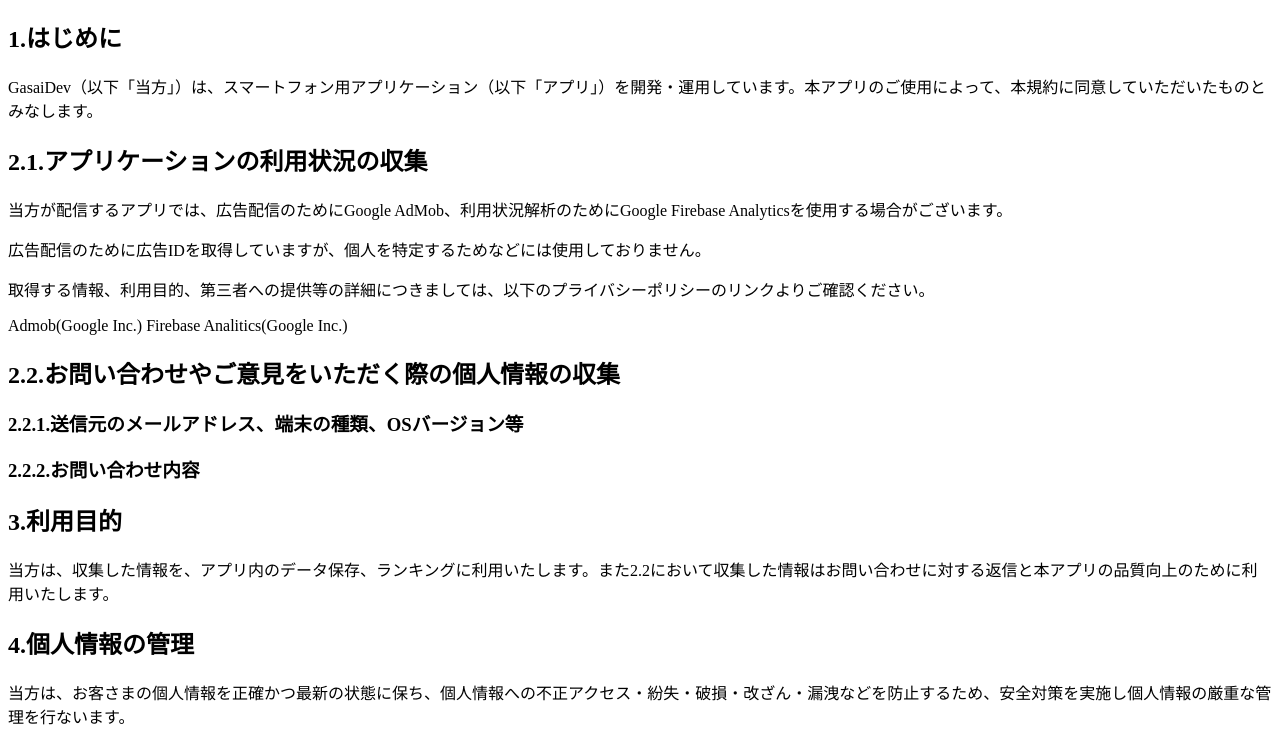
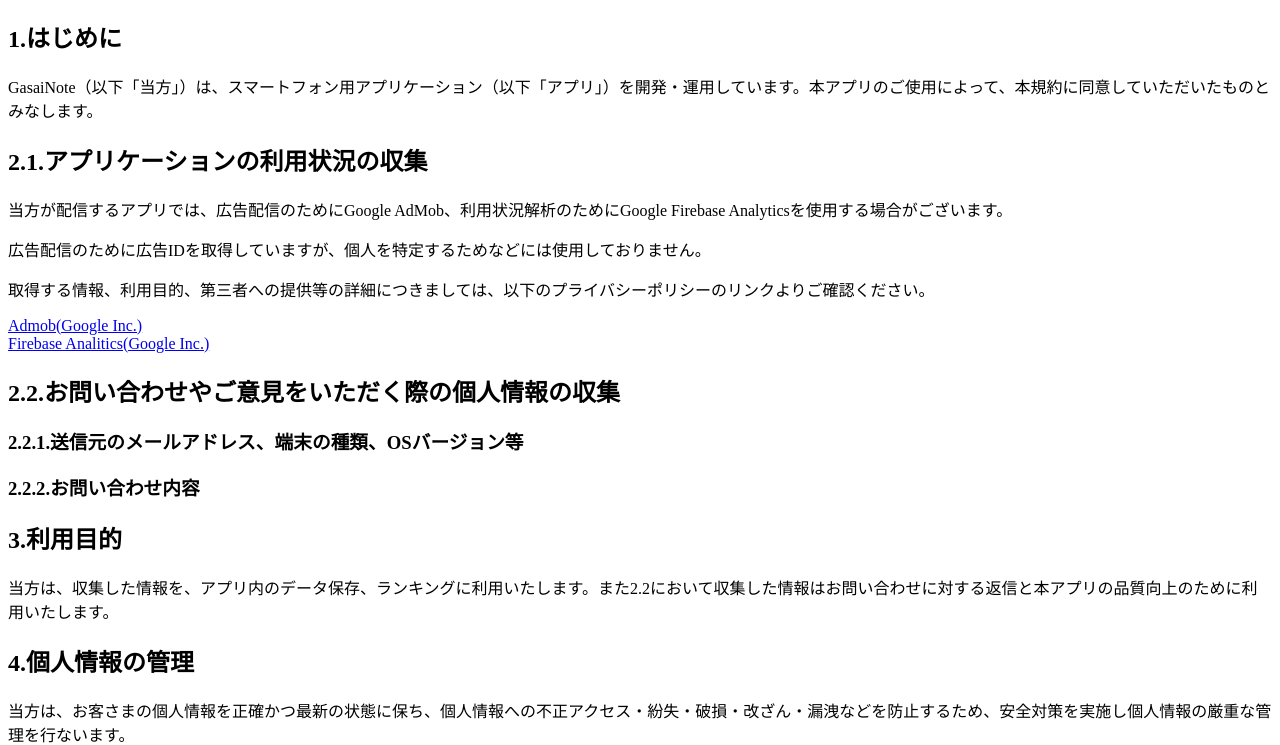
Before and after one commit to gasaiYuko/gasaiYuko.github.io, a plain HTML site: page docs/index.html in a window 1280 px wide. Shown: the part 70-815 px from the top of the page. Drawn offline with Linux system fonts and the light colour scheme.

Commit message:
Update index.html

```diff
--- a/docs/index.html
+++ b/docs/index.html
@@ -7,13 +7,14 @@
   <body>
       <h1>利用規約・プライバシーポリシー</h1>
       <h2>1.はじめに</h2>
-      <p>GasaiDev（以下「当方」）は、スマートフォン用アプリケーション（以下「アプリ」）を開発・運用しています。本アプリのご使用によって、本規約に同意していただいたものとみなします。</p>
+      <p>GasaiNote（以下「当方」）は、スマートフォン用アプリケーション（以下「アプリ」）を開発・運用しています。本アプリのご使用によって、本規約に同意していただいたものとみなします。</p>
       <h2>2.1.アプリケーションの利用状況の収集</h2>
       <p>当方が配信するアプリでは、広告配信のためにGoogle AdMob、利用状況解析のためにGoogle Firebase Analyticsを使用する場合がございます。</p>
       <p>広告配信のために広告IDを取得していますが、個人を特定するためなどには使用しておりません。</p>
-      <p>取得する情報、利用目的、第三者への提供等の詳細につきましては、以下のプライバシーポリシーのリンクよりご確認ください。<p>
-      <a ="https://policies.google.com/technologies/ads?hl=ja">Admob(Google Inc.)</a>
-      <a ="https://policies.google.com/privacy?hl=ja%EF%BB%BF">Firebase Analitics(Google Inc.)</a>
+      <p>取得する情報、利用目的、第三者への提供等の詳細につきましては、以下のプライバシーポリシーのリンクよりご確認ください。</p>
+      <a href="https://policies.google.com/technologies/ads?hl=ja">Admob(Google Inc.)</a>
+      <br>
+      <a href="https://policies.google.com/privacy?hl=ja%EF%BB%BF">Firebase Analitics(Google Inc.)</a>
       <h2>2.2.お問い合わせやご意見をいただく際の個人情報の収集</h2>
       <h3>2.2.1.送信元のメールアドレス、端末の種類、OSバージョン等</h3>
       <h3>2.2.2.お問い合わせ内容
@@ -32,7 +33,7 @@
       <h2>8.著作権・知的財産権等</h2>
       <p>著作権その他一切の権利は、当方又は権利を有する第三者に帰属します。</p>
       <h2>9.連絡先</h2>
-      <p>GasaiDev jvkd4mqkqdorjxj@gmail.com</p>
+      <p>GasaiNote jvkd4mqkqdorjxj@gmail.com</p>
 
 </body>
 </html>
```
